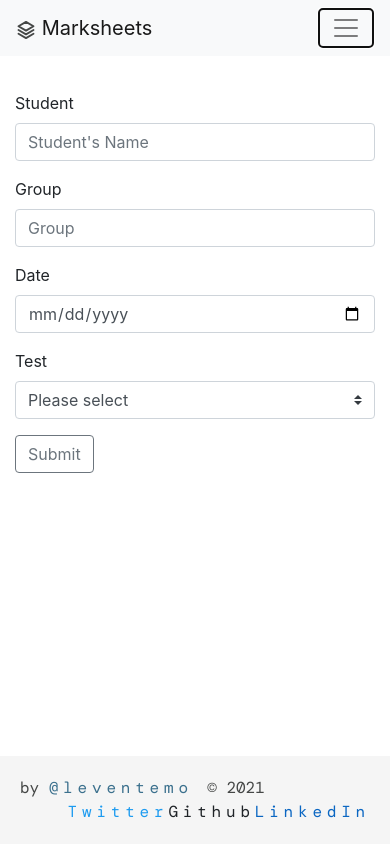
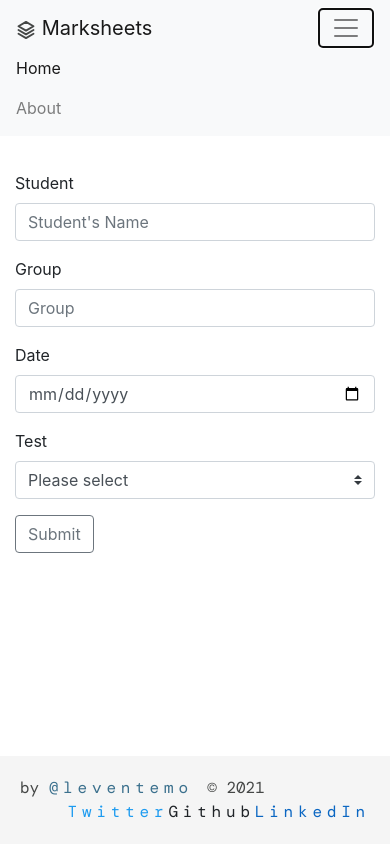
Before and after one commit to leventemo/marksheets-ng, an Angular app: page / in a window 390 px wide. Both pictures are taken after a click on the button "Toggle navigation". Built offline with nearby package versions, Linux system fonts and the light colour scheme; a web font is replaced by a local one.

Commit message:
set up navbar toggle

```diff
--- a/src/app/navbar/navbar.component.html
+++ b/src/app/navbar/navbar.component.html
@@ -1,11 +1,12 @@
-<nav class="navbar navbar-expand-lg navbar-light bg-light">
+<nav class="navbar navbar-expand-sm navbar-light bg-light">
   <a class="navbar-brand" href=""><img src="assets/logo.svg" alt="svg stack icon"> Marksheets</a>
-  <button class="navbar-toggler" type="button" data-toggle="collapse" data-target="#navbarSupportedContent"
-    aria-controls="navbarSupportedContent" aria-expanded="false" aria-label="Toggle navigation">
+  <button (click)="isCollapsed=!isCollapsed" class="navbar-toggler" type="button" data-toggle="collapse"
+    data-target="#navbarSupportedContent" aria-controls="navbarSupportedContent" aria-expanded="false"
+    aria-label="Toggle navigation">
     <span class="navbar-toggler-icon"></span>
   </button>
 
-  <div class="collapse navbar-collapse" id="navbarSupportedContent">
+  <div [class.collapse]="isCollapsed" class="collapse navbar-collapse" id="navbarSupportedContent">
     <ul class="navbar-nav mr-auto">
       <li class="nav-item active">
         <a class="nav-link" href="">Home<span class="sr-only">(current)</span></a>
--- a/src/app/navbar/navbar.component.ts
+++ b/src/app/navbar/navbar.component.ts
@@ -7,6 +7,9 @@ import { Component, OnInit } from '@angular/core';
 })
 export class NavbarComponent implements OnInit {
 
+  // toggle navbar
+  isCollapsed = true;
+
   constructor() { }
 
   ngOnInit(): void {
```
Also changed, not shown: 1 other file (tests, documents, lock files or other folders).
